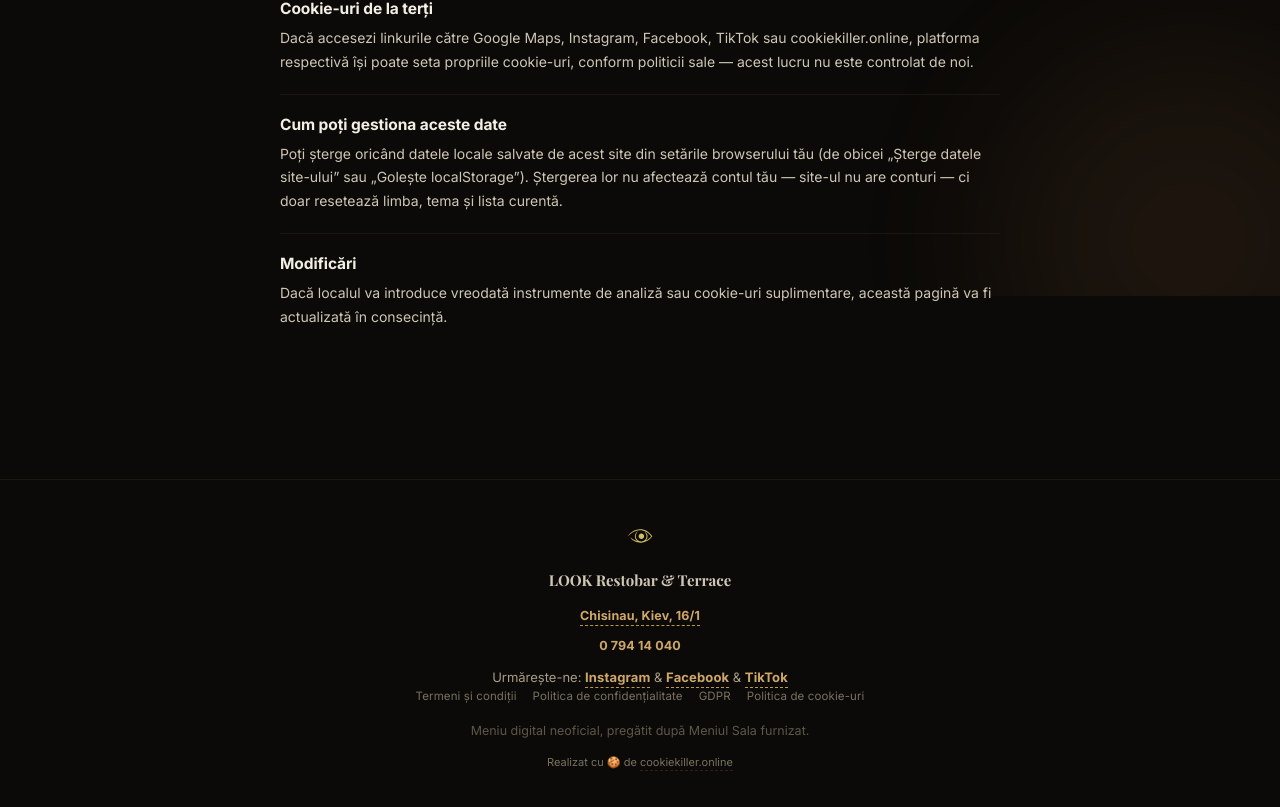
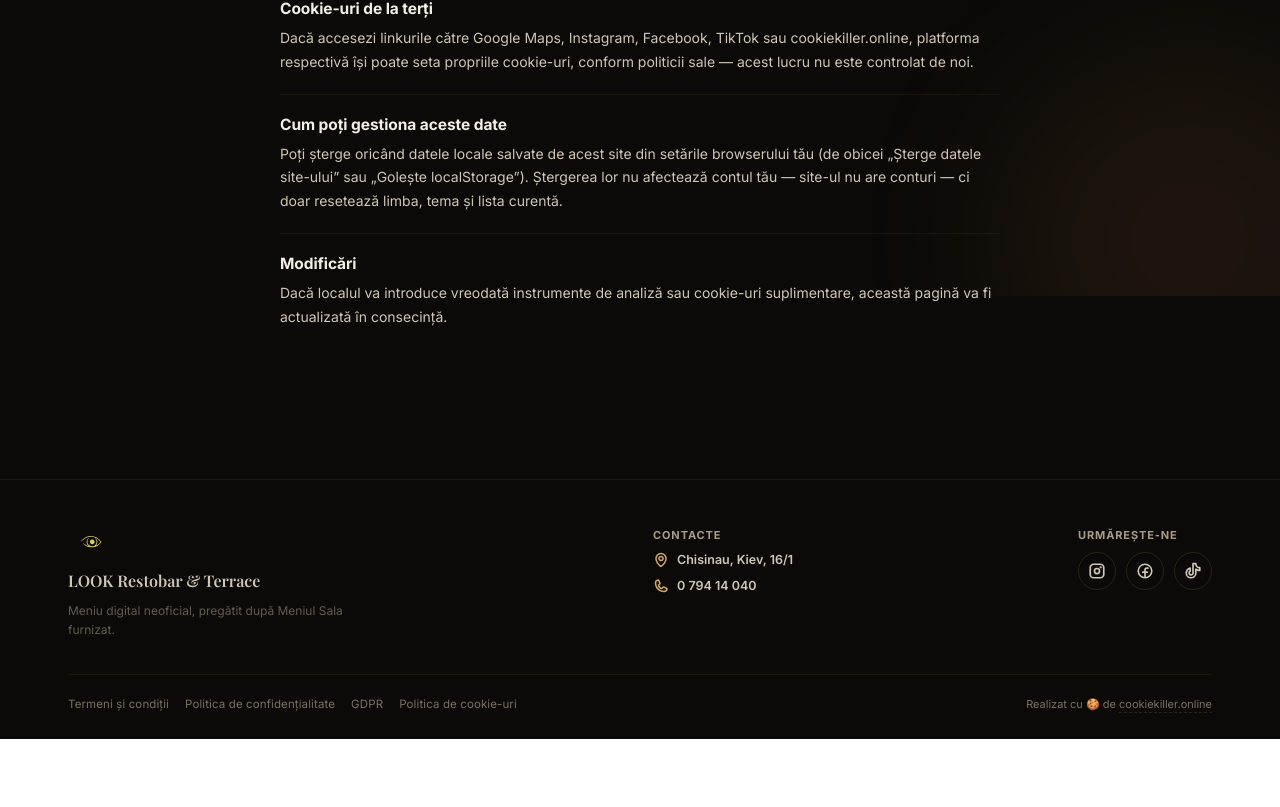
Before and after one commit to cookiekillerdesign/lookrestobar, a React (Vite) app: page /legal/cookies in a window 1280 px wide. Shown: the part 504-1311 px from the top of the page. After the commit the page ends 1243 px from the top, so only its background shows below. Built offline with nearby package versions, Linux system fonts and the light colour scheme; no server answers; a web font is replaced by a local one.

Commit message:
Update project

```diff
--- a/src/i18n/site.js
+++ b/src/i18n/site.js
@@ -48,6 +48,7 @@ const DICT = {
     copyTotal: 'Total',
     city: 'Chișinău',
     followLabel: 'Urmărește-ne',
+    footerContacts: 'Contacte',
     settings: 'Setări',
     theme: 'Temă', themeLight: 'Zi', themeDark: 'Noapte',
     search: 'Caută', searchPlaceholder: 'Caută un preparat…',
@@ -104,6 +105,7 @@ const DICT = {
     copyTotal: 'Итого',
     city: 'Кишинёв',
     followLabel: 'Мы в соцсетях',
+    footerContacts: 'Контакты',
     settings: 'Настройки',
     theme: 'Тема', themeLight: 'День', themeDark: 'Ночь',
     search: 'Поиск', searchPlaceholder: 'Найти блюдо…',
@@ -160,6 +162,7 @@ const DICT = {
     copyTotal: 'Total',
     city: 'Chișinău',
     followLabel: 'Follow us',
+    footerContacts: 'Contact',
     settings: 'Settings',
     theme: 'Theme', themeLight: 'Day', themeDark: 'Night',
     search: 'Search', searchPlaceholder: 'Search for a dish…',
--- a/src/pages/Menu.css
+++ b/src/pages/Menu.css
@@ -225,6 +225,16 @@ main.lm-wrap { display: block; padding-bottom: 130px; }
 .lm-section-head h2 { font-family: 'Playfair Display', serif; font-weight: 600; font-size: clamp(19px, 4vw, 26px); margin: 0; line-height: 1.15; }
 .lm-rule { flex: 1; height: 1px; background: linear-gradient(90deg, var(--line), transparent); }
 .lm-count-chip { flex: none; font-size: 11px; font-weight: 700; color: var(--muted-2); border: 1px solid var(--line); border-radius: 999px; padding: 4px 10px; }
+/* Section headers get the same fade+rise reveal as the cards below them
+   (reusing .lm-reveal/.lm-reveal--in — see Menu.jsx), plus two extra touches
+   scoped to this element only: the round emoji badge pops in with a small
+   spring overshoot, and the divider line draws itself in left-to-right
+   rather than just fading, echoing the same sweep motif as the hero
+   divider. */
+.lm-section-head.lm-reveal .lm-section-ic { transform: scale(.4); opacity: 0; transition: transform .5s cubic-bezier(.34, 1.56, .64, 1) .1s, opacity .4s var(--ease) .1s; }
+.lm-section-head.lm-reveal--in .lm-section-ic { transform: scale(1); opacity: 1; }
+.lm-section-head.lm-reveal .lm-rule { transform: scaleX(0); transform-origin: left; transition: transform .8s var(--ease) .25s; }
+.lm-section-head.lm-reveal--in .lm-rule { transform: scaleX(1); }
 .lm-loading { display: flex; align-items: center; justify-content: center; gap: 10px; padding: 60px 0; color: var(--muted); }
 .lm-spinner { width: 16px; height: 16px; border-radius: 50%; border: 2px solid var(--line); border-top-color: var(--gold); animation: lmSpin .8s linear infinite; }
 @keyframes lmSpin { to { transform: rotate(360deg); } }
@@ -240,15 +250,34 @@ main.lm-wrap { display: block; padding-bottom: 130px; }
   display: flex; flex-direction: column;
 }
 .lm-card:hover { border-color: var(--line); background: var(--card-hover); box-shadow: var(--shadow-1); }
-/* Cards fade + rise into place the first time they cross into view (see the
-   IntersectionObserver in Menu.jsx) — restates .lm-card's own transitions
-   alongside opacity/transform rather than just adding a rule, since the
-   `transition` shorthand replaces the whole property list, not merges it. */
+/* Cards fade + rise + scale into place the first time they cross into view
+   (see the IntersectionObserver in Menu.jsx) — restates .lm-card's own
+   transitions alongside opacity/transform rather than just adding a rule,
+   since the `transition` shorthand replaces the whole property list, not
+   merges it. Deliberately NOT using `filter: blur()` here even though it
+   reads nicely on desktop Chromium: combined with this card's own
+   `border-radius` + `overflow: hidden`, an animated blur is a known mobile
+   WebKit/Safari rendering trap — the blur can bleed past the rounded
+   corners as a fuzzy rectangular halo instead of staying clipped to the
+   card's shape, which is exactly the "ugly card" the user flagged on
+   phones. Scale + rise alone gives the same "designed" feel without that
+   risk. Listed 5 transition values in the SAME order as the properties
+   below (not the shorthand default) purely so the per-column stagger
+   further down can delay just the reveal properties without also delaying
+   the hover transitions this class shares the rule with. */
 .lm-reveal {
-  opacity: 0; transform: translateY(22px);
+  opacity: 0; transform: translateY(22px) scale(.97);
   transition: opacity .7s var(--ease), transform .7s var(--ease), border-color .3s, background .3s, box-shadow .3s;
 }
-.lm-reveal--in { opacity: 1; transform: translateY(0); }
+.lm-reveal--in { opacity: 1; transform: translateY(0) scale(1); }
+/* A row that scrolls into view together shouldn't reveal as one flat block —
+   staggering by column position (repeating every 4, the widest layout's
+   column count) turns it into a left-to-right cascade instead. Delays are
+   listed positionally against the 6 transition-properties above so only the
+   reveal itself is delayed, never the instant hover feedback. */
+.lm-grid > .lm-reveal:nth-child(4n+2) { transition-delay: .08s, .08s, 0s, 0s, 0s; }
+.lm-grid > .lm-reveal:nth-child(4n+3) { transition-delay: .16s, .16s, 0s, 0s, 0s; }
+.lm-grid > .lm-reveal:nth-child(4n+4) { transition-delay: .24s, .24s, 0s, 0s, 0s; }
 .lm-thumb { width: 100%; aspect-ratio: 4 / 3; background: var(--bg-2); overflow: hidden; position: relative; }
 .lm-thumb img { width: 100%; height: 100%; object-fit: cover; display: block; transition: transform .5s var(--ease); }
 /* Tap-to-enlarge affordance — a subtle zoom-in cursor on desktop and a very
@@ -329,26 +358,48 @@ html[data-theme="light"] .lm-price-discounted { color: #b8402f; }
   15%, 70% { box-shadow: 0 0 0 2px var(--gold), var(--shadow-1); border-color: var(--gold); }
 }
 
-/* ---- footer ---- */
-.lm-footer { border-top: 1px solid var(--line-soft); padding: 40px 0 max(40px, var(--safe-b)); text-align: center; color: var(--muted-2); font-size: 12.5px; position: relative; z-index: 1; }
-.lm-footer-mark { width: 54px; height: auto; margin: 0 auto 12px; opacity: .85; }
-.lm-footer b { color: var(--ink-dim); font-family: 'Playfair Display', serif; font-size: 15px; display: block; margin-bottom: 18px; }
-.lm-footer-contacts { display: flex; flex-direction: column; align-items: center; gap: 12px; margin-bottom: 16px; }
-.lm-footer-follow { font-size: 13px; color: var(--muted); margin-bottom: 4px; }
-.lm-footer-link, .lm-footer-phone {
-  color: var(--gold); font-weight: 700; text-decoration: none; letter-spacing: .01em;
-  transition: color .2s, border-color .2s;
+/* ---- footer ----
+   Three columns (brand, contacts, socials) side by side on wide screens,
+   a divider, then a bottom bar (legal links + credit) — collapsing to one
+   centered stack in the same top-to-bottom order on phones. Same content
+   as the old single centered list, just given real structure. */
+.lm-footer { border-top: 1px solid var(--line-soft); padding: 48px 0 max(28px, var(--safe-b)); color: var(--muted-2); font-size: 12.5px; position: relative; z-index: 1; }
+
+.lm-footer-top { display: flex; flex-direction: column; align-items: center; gap: 30px; text-align: center; }
+@media (min-width: 760px) { .lm-footer-top { flex-direction: row; align-items: flex-start; justify-content: space-between; text-align: left; gap: 24px; } }
+
+.lm-footer-col { display: flex; flex-direction: column; align-items: center; gap: 10px; }
+@media (min-width: 760px) { .lm-footer-col { align-items: flex-start; } }
+.lm-footer-brand { max-width: 300px; }
+.lm-footer-mark { width: 46px; height: auto; opacity: .9; }
+.lm-footer b { color: var(--ink-dim); font-family: 'Playfair Display', serif; font-size: 16px; font-weight: 600; }
+.lm-footer-note { margin: 0; line-height: 1.6; opacity: .8; font-size: 12px; }
+.lm-footer-col-title { font-size: 11px; font-weight: 700; letter-spacing: .08em; text-transform: uppercase; color: var(--muted); }
+
+.lm-footer-row { display: inline-flex; align-items: center; gap: 8px; color: var(--ink-dim); font-weight: 600; text-decoration: none; transition: color .2s; }
+.lm-footer-row svg { color: var(--gold); flex: none; }
+.lm-footer-row:hover { color: var(--gold); }
+
+.lm-footer-socials { display: flex; gap: 10px; }
+.lm-social-btn {
+  width: 38px; height: 38px; border-radius: 50%; border: 1px solid var(--line);
+  display: flex; align-items: center; justify-content: center; color: var(--ink-dim);
+  transition: background .25s var(--ease), border-color .25s, color .25s, transform .2s;
 }
-.lm-footer-link { border-bottom: 1px dashed var(--gold-3); padding-bottom: 2px; }
-.lm-footer-link:hover, .lm-footer-phone:hover { color: var(--gold-2); border-color: var(--gold-2); }
-.lm-footer-legal { display: flex; flex-wrap: wrap; align-items: center; justify-content: center; gap: 6px 16px; margin: 4px 0 18px; }
+.lm-social-btn:hover { background: var(--gold); border-color: var(--gold); color: var(--gold-ink); }
+.lm-social-btn:active { transform: scale(.92); }
+
+.lm-footer-divider { height: 1px; background: var(--line-soft); margin: 34px 0 22px; }
+
+.lm-footer-bottom { display: flex; flex-direction: column; align-items: center; gap: 14px; text-align: center; }
+@media (min-width: 760px) { .lm-footer-bottom { flex-direction: row; justify-content: space-between; align-items: center; text-align: left; } }
+.lm-footer-legal { display: flex; flex-wrap: wrap; align-items: center; justify-content: center; gap: 6px 16px; }
+@media (min-width: 760px) { .lm-footer-legal { justify-content: flex-start; } }
 .lm-footer-legal-link { font-size: 11.5px; color: var(--muted-2); text-decoration: none; letter-spacing: .01em; transition: color .18s; }
 .lm-footer-legal-link:hover { color: var(--gold); }
-.lm-note { max-width: 420px; margin: 0 auto; }
-.lm-credit { margin: 14px 0 0; font-size: 11px; color: var(--muted-2); }
+.lm-credit { margin: 0; font-size: 11px; color: var(--muted-2); }
 .lm-credit a { color: var(--muted-2); text-decoration: none; border-bottom: 1px dashed var(--line); padding-bottom: 1px; transition: color .18s, border-color .18s; }
 .lm-credit a:hover { color: var(--gold); border-color: var(--gold); }
-.lm-note { max-width: 460px; margin: 14px auto 0; line-height: 1.6; opacity: .75; }
 
 /* ---- floating action button ---- */
 .lm-fab {
--- a/src/pages/Menu.jsx
+++ b/src/pages/Menu.jsx
@@ -429,7 +429,7 @@ export default function Menu() {
 
         {activeMenu.live && categories.map((c, ci) => (
           <section className="lm-section" id={`sec-${c.id}`} key={c.id}>
-            <div className="lm-section-head">
+            <div className="lm-section-head lm-reveal">
               <span className="lm-section-ic" data-hue={ci % 6}>{c.emoji || DEFAULT_CAT_EMOJI}</span>
               <div className="lm-section-headtxt">
                 <h2>{loc(c, lang, 'name')}</h2>
--- a/src/pages/SiteFooter.jsx
+++ b/src/pages/SiteFooter.jsx
@@ -1,36 +1,68 @@
 import { Link } from 'react-router-dom'
+import { MapPin, Phone, InstagramLogo, FacebookLogo, TiktokLogo } from '@phosphor-icons/react'
 import LogoMark from './LogoMark.jsx'
 import { CONTACT } from '../data/contact'
 import { getDict } from '../i18n/site'
 
 /** Shared footer for the menu and every legal page — one place to keep the
- *  contacts, socials, legal links and credit line in sync. */
+ *  contacts, socials, legal links and credit line in sync. Laid out as three
+ *  columns (brand, contacts, socials) over a bottom bar (legal links +
+ *  credit) on wide screens, collapsing to one centered stack on phones —
+ *  the same content as before, just given real structure instead of one
+ *  long centered list. */
 export default function SiteFooter({ lang }) {
   const t = getDict(lang)
   return (
     <footer className="lm-footer">
+      <div className="lm-wrap lm-footer-inner">
+        <div className="lm-footer-top">
+          <div className="lm-footer-col lm-footer-brand">
             <LogoMark className="lm-footer-mark" />
             <b>LOOK Restobar &amp; Terrace</b>
-      <div className="lm-footer-contacts">
-        <a className="lm-footer-link" href={CONTACT.maps} target="_blank" rel="noopener noreferrer">{CONTACT.address}</a>
-        <a className="lm-footer-phone" href={CONTACT.phoneHref}>{CONTACT.phoneDisplay}</a>
+            <p className="lm-footer-note">{t.footerNote}</p>
           </div>
-      <div className="lm-footer-follow">
-        {t.followLabel}: <a className="lm-footer-link" href={CONTACT.instagram} target="_blank" rel="noopener noreferrer">Instagram</a> &amp;{' '}
-        <a className="lm-footer-link" href={CONTACT.facebook} target="_blank" rel="noopener noreferrer">Facebook</a> &amp;{' '}
-        <a className="lm-footer-link" href={CONTACT.tiktok} target="_blank" rel="noopener noreferrer">TikTok</a>
+
+          <div className="lm-footer-col">
+            <span className="lm-footer-col-title">{t.footerContacts}</span>
+            <a className="lm-footer-row" href={CONTACT.maps} target="_blank" rel="noopener noreferrer">
+              <MapPin size={16} weight="bold" />{CONTACT.address}
+            </a>
+            <a className="lm-footer-row" href={CONTACT.phoneHref}>
+              <Phone size={16} weight="bold" />{CONTACT.phoneDisplay}
+            </a>
           </div>
+
+          <div className="lm-footer-col">
+            <span className="lm-footer-col-title">{t.followLabel}</span>
+            <div className="lm-footer-socials">
+              <a className="lm-social-btn" href={CONTACT.instagram} target="_blank" rel="noopener noreferrer" aria-label="Instagram">
+                <InstagramLogo size={18} weight="bold" />
+              </a>
+              <a className="lm-social-btn" href={CONTACT.facebook} target="_blank" rel="noopener noreferrer" aria-label="Facebook">
+                <FacebookLogo size={18} weight="bold" />
+              </a>
+              <a className="lm-social-btn" href={CONTACT.tiktok} target="_blank" rel="noopener noreferrer" aria-label="TikTok">
+                <TiktokLogo size={18} weight="bold" />
+              </a>
+            </div>
+          </div>
+        </div>
+
+        <div className="lm-footer-divider" />
+
+        <div className="lm-footer-bottom">
           <nav className="lm-footer-legal" aria-label="Legal">
             <Link to="/legal/terms" className="lm-footer-legal-link">{t.legalTerms}</Link>
             <Link to="/legal/privacy" className="lm-footer-legal-link">{t.legalPrivacy}</Link>
             <Link to="/legal/gdpr" className="lm-footer-legal-link">{t.legalGdpr}</Link>
             <Link to="/legal/cookies" className="lm-footer-legal-link">{t.legalCookies}</Link>
           </nav>
-      <p className="lm-note">{t.footerNote}</p>
           <p className="lm-credit">
             {t.madeWith}{' '}
             <a href="https://cookiekiller.online" target="_blank" rel="noopener noreferrer">cookiekiller.online</a>
           </p>
+        </div>
+      </div>
     </footer>
   )
 }
```
Also changed, not shown: 1 other file (tests, documents, lock files or other folders). Lines whose indentation alone changed are shown as unchanged.
